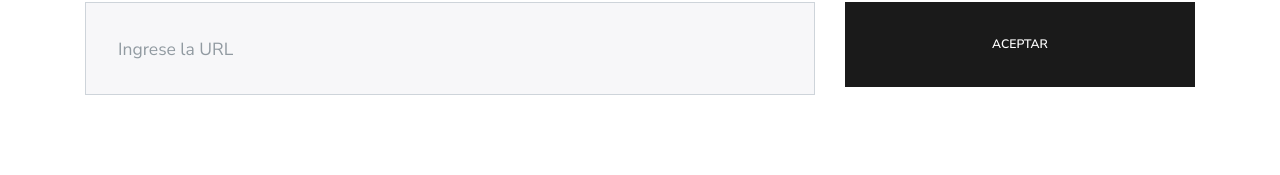
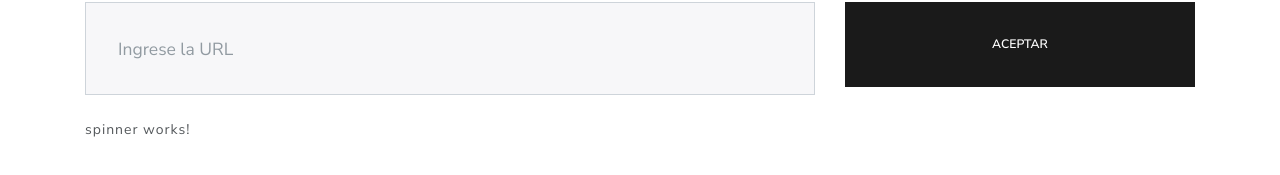
Before and after one commit to Daniel151505/Aplicacion-Acortador-de-URL, an Angular app in the folder Aplicacion-Acortador-de-URL/: page / in a window 1280 px wide. Shown: the part 153-328 px from the top of the page. Built offline with nearby package versions, Linux system fonts and the light colour scheme.

Commit message:
Llamando al componente spinner

```diff
--- a/Aplicacion-Acortador-de-URL/src/app/components/acortador-url/acortador-url.component.html
+++ b/Aplicacion-Acortador-de-URL/src/app/components/acortador-url/acortador-url.component.html
@@ -13,4 +13,5 @@
             <input type="text"  [(ngModel)]="urlAcortado" class="form-control form-control-lg" placeholder="URL procesada">
         </div>
     </div>
+    <app-spinner></app-spinner>
 </div>
```
